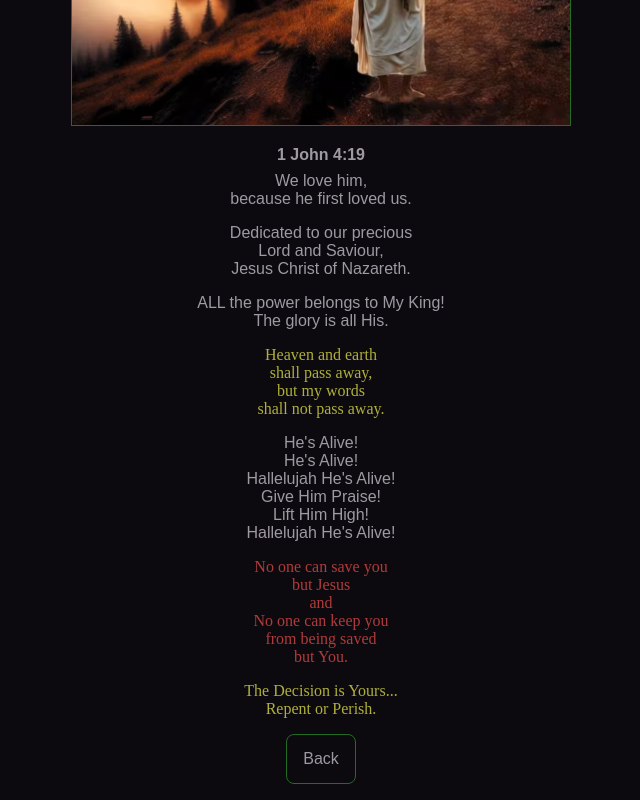
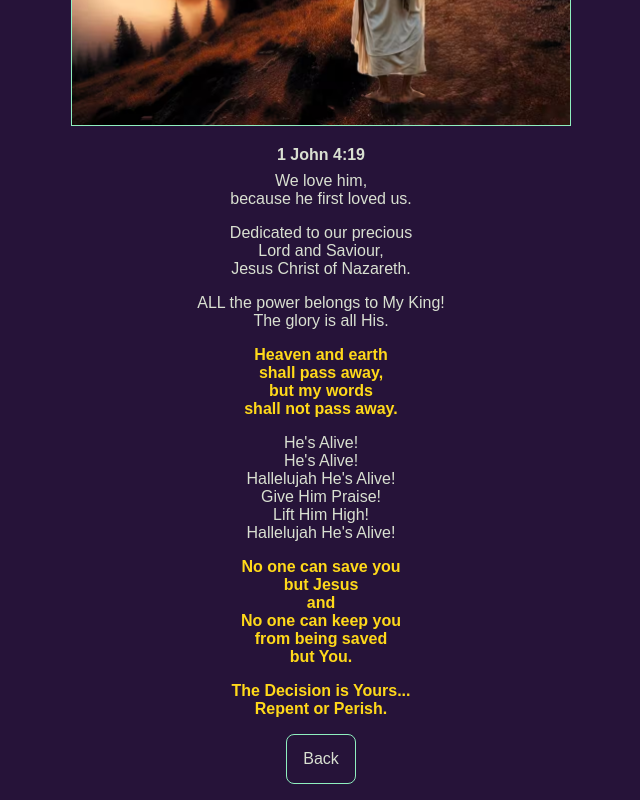
Before and after one commit to 1John419/1john419.github.io, a plain HTML site: page about.html in a window 1280 px wide. Shown: the part 428-1228 px from the top of the page, without its empty margins (319-959 px from the left). Drawn offline with Linux system fonts and the light colour scheme.

Commit message:
2025-06-04 Update

```diff
--- a/about.html
+++ b/about.html
@@ -10,8 +10,6 @@
   <meta name="description" content="About Us @ 1-john-419.org.">
   <meta name="robots" content="index, follow">
   <meta name="viewport" content="width=device-width, initial-scale=1.0">
-  <style>
-  </style>
   <title>About - 1-john-419.org</title>
 </head>
 
@@ -51,7 +49,7 @@
       Lift Him High!<br>
       Hallelujah He's Alive!
     </p>
-    <p class="highlight-red">
+    <p class="highlight">
       No one can save you<br>
       but Jesus<br>
       and<br>
--- a/css/home.css
+++ b/css/home.css
@@ -102,15 +102,8 @@ ul {
 }
 
 .highlight {
-  color: var(--fg-green);
-  font-family: serif;
-  font-weight: 500;
-}
-
-.highlight-red {
-  color: var(--fg-red);
-  font-family: serif;
-  font-weight: 500;
+  color: var(--fg-gold);
+  font-weight: 600;
 }
 
 .ml-zero {
@@ -119,11 +112,10 @@ ul {
 
 :root {
   box-sizing: border-box;
-  --bg: hsl(270, 20%, 5%);
-  --border: hsl(120, 50%, 28%);
-  --fg: hsl(270, 5%, 62%);
-  --fg-green: hsl(60, 50%, 46%);
-  --fg-red: hsl(00, 50%, 46%);
+  --bg: hsl(270, 50%, 15%);
+  --border: hsl(150, 75%, 75%);
+  --fg: hsl(90, 20%, 85%);
+  --fg-gold: hsl(50, 100%, 55%);
 }
 
 .svg {
```
Also changed, not shown: apps.html (+0 -2 lines), features.html (+0 -2 lines), info.html (+0 -2 lines), thats-my-king.html (+0 -2 lines).
